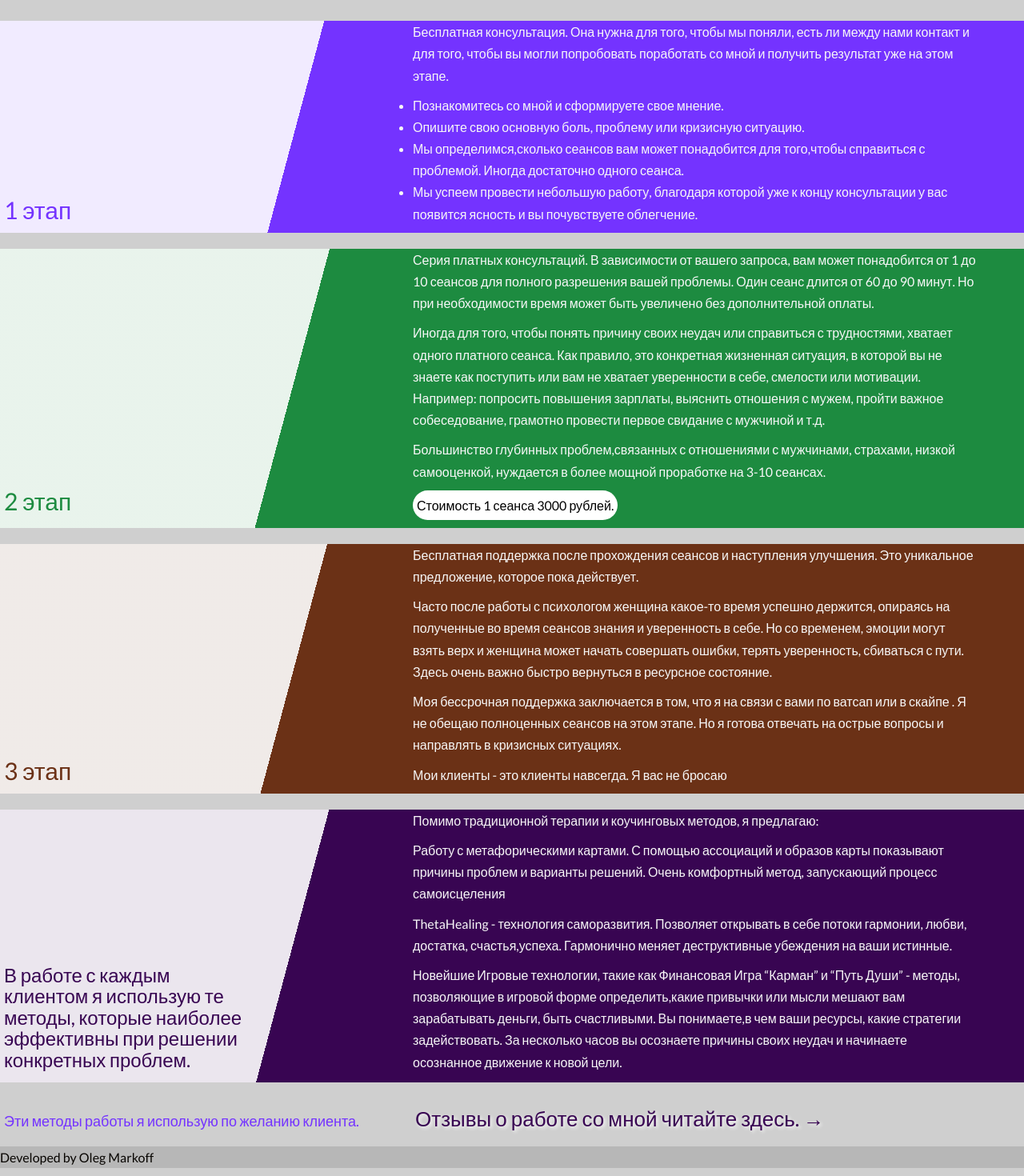
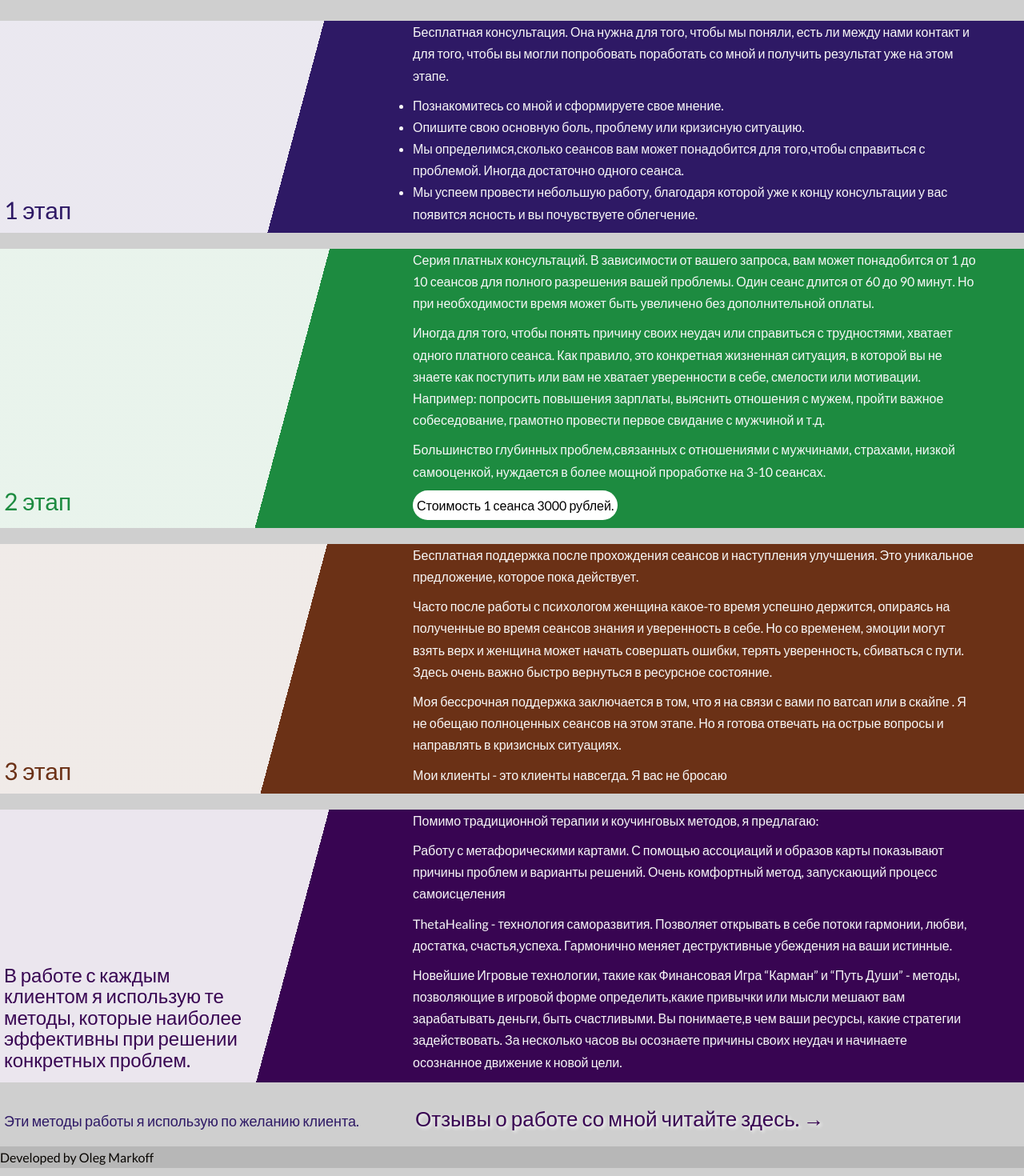
Before and after one commit to mawglih/svetlana-psy, a React (Create React App) app: page /cons in a window 1280 px wide. Shown: the part 789-2259 px from the top of the page at 80% size. Built offline with nearby package versions, Linux system fonts and the light colour scheme.

Commit message:
clip removed

```diff
--- a/src/index.css
+++ b/src/index.css
@@ -312,7 +312,7 @@ body {
       display: inline-block;
       width: 40%; }
       .steps__heading-2-e1 {
-        color: #7433FF; }
+        color: #2E1965; }
       .steps__heading-2-e2 {
         color: #1d8b40; }
       .steps__heading-2-e3 {
@@ -320,7 +320,7 @@ body {
       .steps__heading-2-e4 {
         color: #380552; }
       .steps__heading-2-e5 {
-        color: #7433FF; }
+        color: #2E1965; }
         @media (max-width: 990px) {
           .steps__heading-2-e5 {
             text-shadow: 2px 2px 4px #000000;
@@ -359,7 +359,7 @@ body {
       .steps__step {
         background-image: linear-gradient(to left bottom, rgba(255, 255, 255, 0.1), rgba(255, 255, 255, 0.1)); } }
     .steps__step-e1 {
-      background-color: #7433FF; }
+      background-color: #2E1965; }
     .steps__step-e2 {
       background-color: #1d8b40; }
     .steps__step-e3 {
@@ -409,8 +409,7 @@ body {
   position: relative; }
 
 .jumbo-class {
-  background-image: linear-gradient(135deg, #380552, #7433FF 70%, #0CB7CC);
-  clip-path: polygon(0 0, 100% 5%, 100% 95%, 0 100%); }
+  background-image: linear-gradient(135deg, #380552, #2E1965 70%, #0CB7CC); }
 
 .about-carousel-heading {
   margin: 1rem auto !important;
--- a/src/sass/layout/_home.scss
+++ b/src/sass/layout/_home.scss
@@ -5,5 +5,4 @@
 
     background-image: linear-gradient( 135deg,$color-primary-dark,$color-primary 70%, $color-primary-light);
 
-    clip-path: polygon(0 0, 100% 5%, 100% 95%, 0 100%);
   }
```
